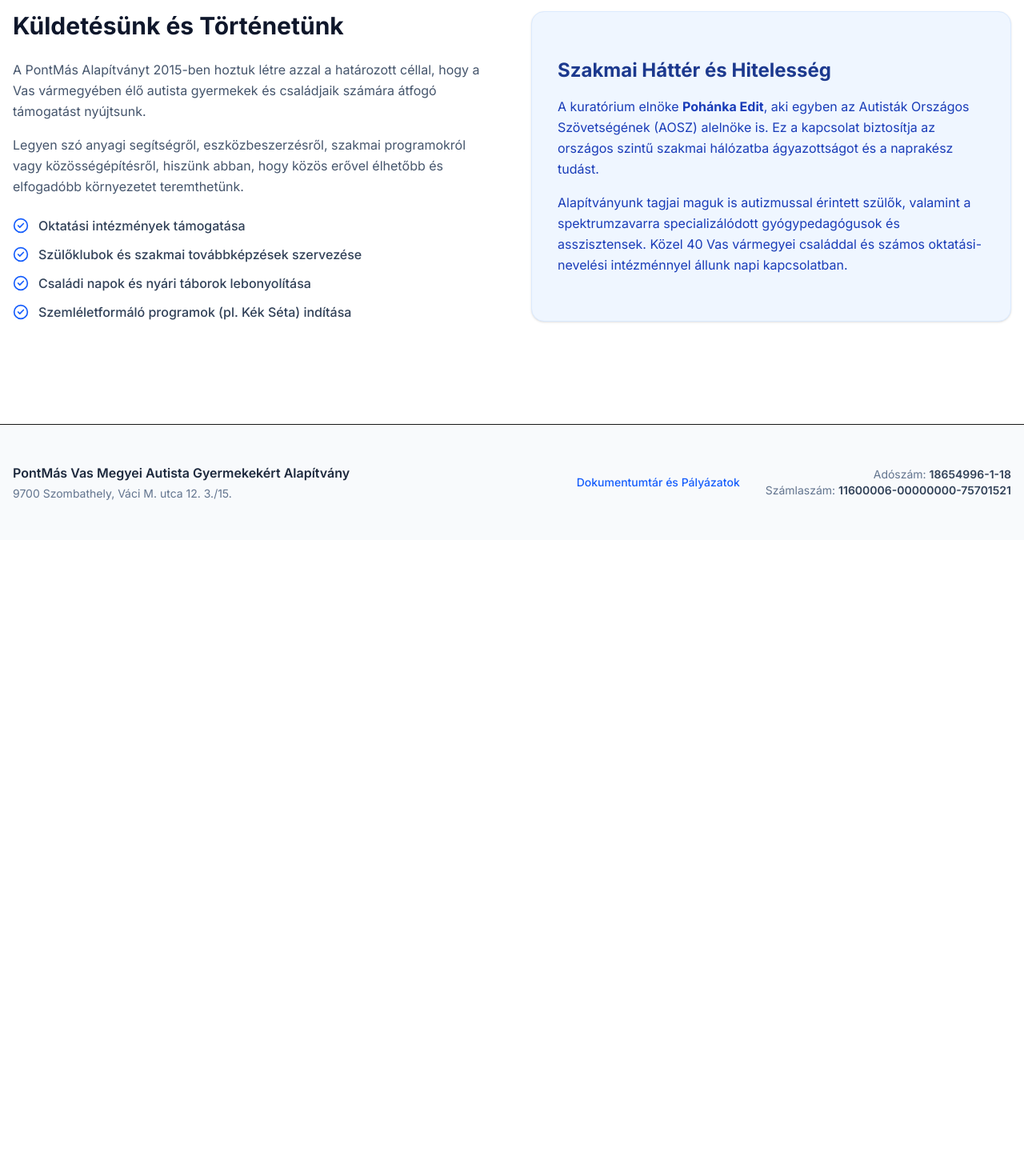
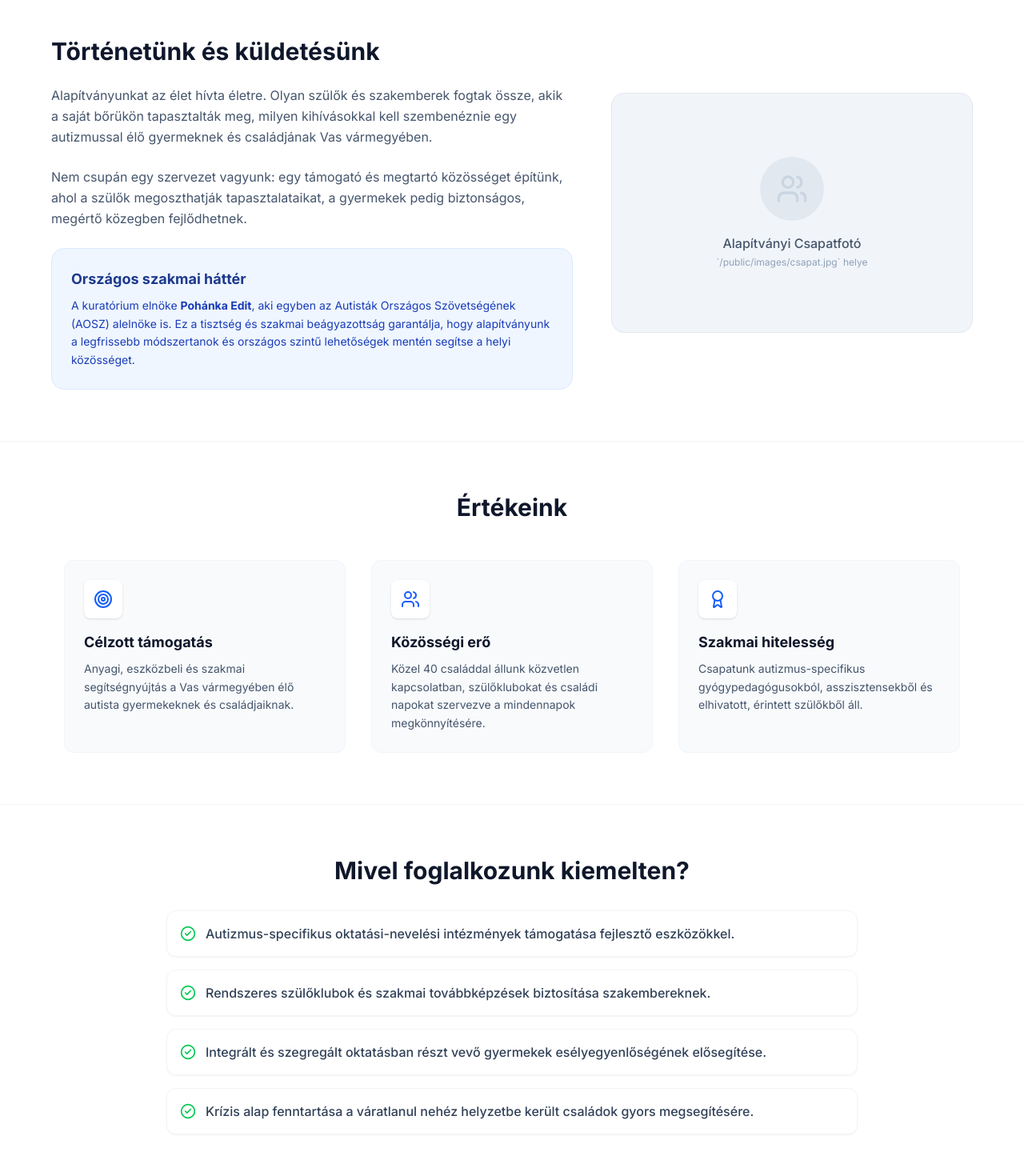
Before and after one commit to pohi99999/pontmas, a Next.js app: page /rolunk in a window 1280 px wide. Shown: the part 340-1810 px from the top of the page at 80% size. Before the commit the page ends 1015 px from the top, so only its background shows below. Built offline with nearby package versions, Linux system fonts and the light colour scheme.

Commit message:
feat: rolunk oldal veglegesitese es strukturalt tartalommigracioja

```diff
--- a/src/app/rolunk/page.tsx
+++ b/src/app/rolunk/page.tsx
@@ -1,11 +1,30 @@
-import { CheckCircle2 } from 'lucide-react';
+import { CheckCircle2, Target, Award, Users } from 'lucide-react';
 
 export default function RolunkPage() {
-  const celok = [
-    'Oktatási intézmények támogatása',
-    'Szülőklubok és szakmai továbbképzések szervezése',
-    'Családi napok és nyári táborok lebonyolítása',
-    'Szemléletformáló programok (pl. Kék Séta) indítása'
+  // Adatstruktúra a könnyebb karbantarthatóságért
+  const alapelvek = [
+    {
+      icon: <Target className="text-blue-600" size={24} />,
+      title: "Célzott támogatás",
+      desc: "Anyagi, eszközbeli és szakmai segítségnyújtás a Vas vármegyében élő autista gyermekeknek és családjaiknak."
+    },
+    {
+      icon: <Users className="text-blue-600" size={24} />,
+      title: "Közösségi erő",
+      desc: "Közel 40 családdal állunk közvetlen kapcsolatban, szülőklubokat és családi napokat szervezve a mindennapok megkönnyítésére."
+    },
+    {
+      icon: <Award className="text-blue-600" size={24} />,
+      title: "Szakmai hitelesség",
+      desc: "Csapatunk autizmus-specifikus gyógypedagógusokból, asszisztensekből és elhivatott, érintett szülőkből áll."
+    }
+  ];
+
+  const tevekenysegek = [
+    "Autizmus-specifikus oktatási-nevelési intézmények támogatása fejlesztő eszközökkel.",
+    "Rendszeres szülőklubok és szakmai továbbképzések biztosítása szakembereknek.",
+    "Integrált és szegregált oktatásban részt vevő gyermekek esélyegyenlőségének elősegítése.",
+    "Krízis alap fenntartása a váratlanul nehéz helyzetbe került családok gyors megsegítésére."
   ];
 
   return (
@@ -13,45 +32,75 @@ export default function RolunkPage() {
       {/* Fejléc szekció */}
       <section className="bg-slate-50 pt-12 pb-16 border-b border-slate-200">
         <div className="container mx-auto px-4 text-center">
-          <h1 className="text-4xl font-extrabold text-slate-900 mb-4">Rólunk</h1>
-          <p className="max-w-2xl mx-auto text-lg text-slate-600">
-            Ismerje meg a PontMás Vas Megyei Autista Gyermekekért Alapítvány történetét, küldetését és a mögötte álló elhivatott csapatot.
+          <h1 className="text-4xl font-extrabold text-slate-900 mb-4">Kik vagyunk mi?</h1>
+          <p className="max-w-3xl mx-auto text-lg text-slate-600 leading-relaxed">
+            A PontMás Vas Megyei Autista Gyermekekért Alapítvány egy 2015 óta aktívan működő, civil szervezet. Küldetésünk, hogy hidat képezzünk az érintett családok, a szakemberek és a társadalom között.
           </p>
         </div>
       </section>
 
-      {/* Tartalmi szekció */}
+      {/* Történetünk és Elnökség szekció */}
       <section className="container mx-auto px-4 py-16">
-        <div className="grid md:grid-cols-2 gap-12 items-center">
-          {/* Küldetés és Történet */}
-          <div>
-            <h2 className="text-3xl font-bold text-slate-900 mb-6">Küldetésünk és Történetünk</h2>
-            <p className="text-slate-600 mb-4 leading-relaxed">
-              A PontMás Alapítványt 2015-ben hoztuk létre azzal a határozott céllal, hogy a Vas vármegyében élő autista gyermekek és családjaik számára átfogó támogatást nyújtsunk.
+        <div className="grid md:grid-cols-12 gap-12 items-center max-w-6xl mx-auto">
+
+          {/* Szöveges tartalom */}
+          <div className="md:col-span-7 space-y-6">
+            <h2 className="text-3xl font-bold text-slate-900">Történetünk és küldetésünk</h2>
+            <p className="text-slate-600 leading-relaxed">
+              Alapítványunkat az élet hívta életre. Olyan szülők és szakemberek fogtak össze, akik a saját bőrükön tapasztalták meg, milyen kihívásokkal kell szembenéznie egy autizmussal élő gyermeknek és családjának Vas vármegyében.
             </p>
-            <p className="text-slate-600 mb-6 leading-relaxed">
-              Legyen szó anyagi segítségről, eszközbeszerzésről, szakmai programokról vagy közösségépítésről, hiszünk abban, hogy közös erővel élhetőbb és elfogadóbb környezetet teremthetünk.
+            <p className="text-slate-600 leading-relaxed">
+              Nem csupán egy szervezet vagyunk: egy támogató és megtartó közösséget építünk, ahol a szülők megoszthatják tapasztalataikat, a gyermekek pedig biztonságos, megértő közegben fejlődhetnek.
             </p>
-            <ul className="space-y-3">
-              {celok.map((item, i) => (
-                <li key={i} className="flex items-center text-slate-700 font-medium">
-                  <CheckCircle2 className="text-blue-600 mr-3 flex-shrink-0" size={20} />
-                  {item}
-                </li>
-              ))}
-            </ul>
+
+            <div className="bg-blue-50 border border-blue-100 rounded-2xl p-6 mt-6">
+              <h3 className="text-lg font-bold text-blue-900 mb-2">Országos szakmai háttér</h3>
+              <p className="text-blue-800 text-sm leading-relaxed">
+                A kuratórium elnöke <strong>Pohánka Edit</strong>, aki egyben az Autisták Országos Szövetségének (AOSZ) alelnöke is. Ez a tisztség és szakmai beágyazottság garantálja, hogy alapítványunk a legfrissebb módszertanok és országos szintű lehetőségek mentén segítse a helyi közösséget.
+              </p>
+            </div>
           </div>
 
-          {/* Szakmai Háttér kártya */}
-          <div className="bg-blue-50 rounded-2xl p-8 border border-blue-100 shadow-sm h-full flex flex-col justify-center">
-            <h3 className="text-2xl font-bold text-blue-900 mb-4">Szakmai Háttér és Hitelesség</h3>
-            <p className="text-blue-800 mb-4 leading-relaxed">
-              A kuratórium elnöke <strong>Pohánka Edit</strong>, aki egyben az Autisták Országos Szövetségének (AOSZ) alelnöke is. Ez a kapcsolat biztosítja az országos szintű szakmai hálózatba ágyazottságot és a naprakész tudást.
-            </p>
-            <p className="text-blue-800 leading-relaxed">
-              Alapítványunk tagjai maguk is autizmussal érintett szülők, valamint a spektrumzavarra specializálódott gyógypedagógusok és asszisztensek. Közel 40 Vas vármegyei családdal és számos oktatási-nevelési intézménnyel állunk napi kapcsolatban.
-            </p>
+          {/* Vizuális/Kép helykitöltő - Később ide jön a csapatfotó */}
+          <div className="md:col-span-5 bg-slate-100 border border-slate-200 rounded-2xl p-8 flex flex-col justify-center items-center text-center min-h-[300px] text-slate-400">
+            <div className="w-20 h-20 bg-slate-200 rounded-full flex items-center justify-center mb-4 text-slate-300">
+              <Users size={40} />
+            </div>
+            <p className="font-medium text-slate-600">Alapítványi Csapatfotó</p>
+            <p className="text-xs text-slate-400 mt-1">`/public/images/csapat.jpg` helye</p>
           </div>
+
+        </div>
+      </section>
+
+      {/* Alapelvek grid */}
+      <section className="bg-white border-y border-slate-100 py-16">
+        <div className="container mx-auto px-4 max-w-6xl">
+          <h2 className="text-3xl font-bold text-slate-900 text-center mb-12">Értékeink</h2>
+          <div className="grid md:grid-cols-3 gap-8">
+            {alapelvek.map((elv, i) => (
+              <div key={i} className="bg-slate-50 p-6 rounded-xl border border-slate-100">
+                <div className="mb-4 bg-white w-12 h-12 rounded-lg flex items-center justify-center shadow-sm">
+                  {elv.icon}
+                </div>
+                <h3 className="text-lg font-bold text-slate-900 mb-2">{elv.title}</h3>
+                <p className="text-slate-600 text-sm leading-relaxed">{elv.desc}</p>
+              </div>
+            ))}
+          </div>
+        </div>
+      </section>
+
+      {/* Részletes tevékenységi lista */}
+      <section className="container mx-auto px-4 py-16 max-w-4xl">
+        <h2 className="text-3xl font-bold text-slate-900 text-center mb-8">Mivel foglalkozunk kiemelten?</h2>
+        <div className="grid gap-4">
+          {tevekenysegek.map((item, i) => (
+            <div key={i} className="flex items-start bg-white p-4 rounded-xl border border-slate-100 shadow-xs">
+              <CheckCircle2 className="text-green-500 mr-3 mt-0.5 flex-shrink-0" size={20} />
+              <p className="text-slate-700 font-medium text-sm sm:text-base">{item}</p>
+            </div>
+          ))}
         </div>
       </section>
     </div>
```
Also changed, not shown: 2 other files (tests, documents, lock files or other folders).
